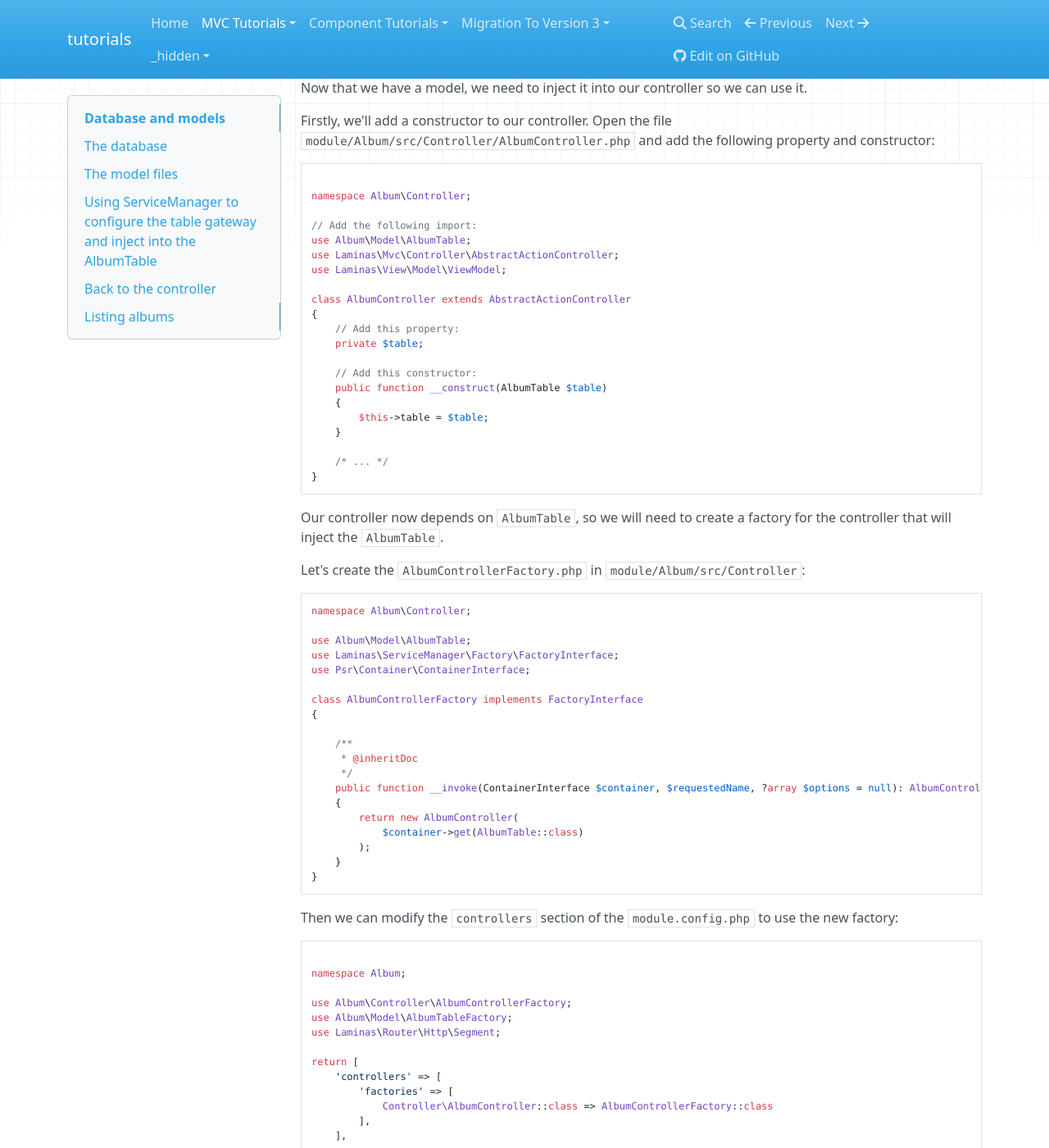
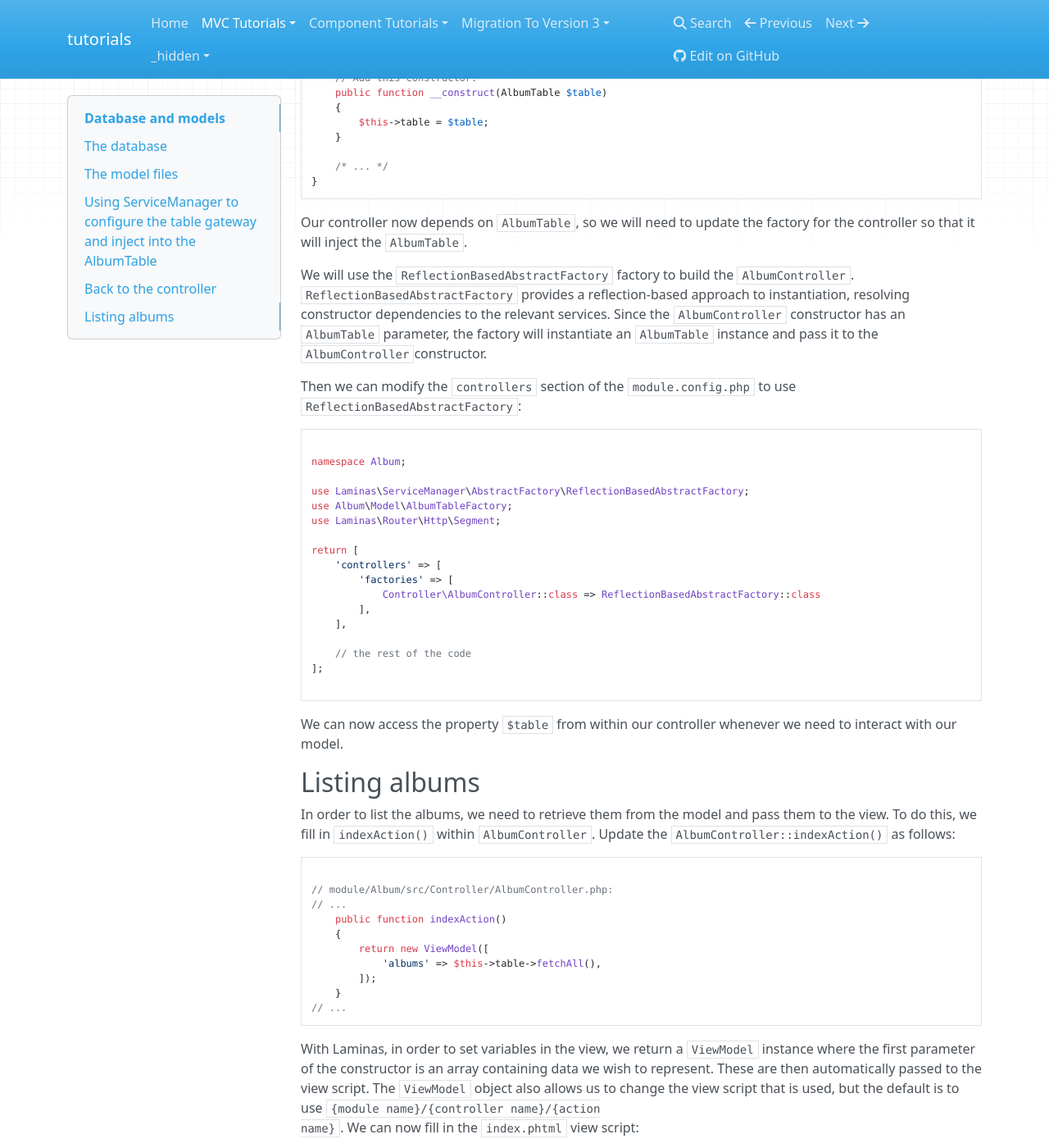
Before and after one commit to laminas/tutorials, an MkDocs documentation site: the page built from docs/book/getting-started/database-and-models.md, in a window 1280 px wide and 1400 px high, scrolled down 6075 px. Shown: the whole window at 82% size. Built offline with MkDocs 1.6.1, drawn with Linux system fonts in a browser that asks for light colours; nearby versions of some CDN libraries; some of the changed text lies outside the part shown.

Commit message:
Updated as per review comments
Signed-off-by: Eric Richer <eric.richer@vistoconsulting.com>

`````diff
--- a/docs/book/getting-started/database-and-models.md
+++ b/docs/book/getting-started/database-and-models.md
@@ -220,34 +220,14 @@ use Laminas\ServiceManager\Factory\InvokableFactory;
 
 return [
     'controllers' => [
-        'factories' => [
-            Controller\AlbumController::class => InvokableFactory::class,
-        ],
+        // ...
     ],
 
-    // The following section is new and should be added to your file:
     'router' => [
-        'routes' => [
-            'album' => [
-                'type'    => Segment::class,
-                'options' => [
-                    'route' => '/album[/:action[/:id]]',
-                    'constraints' => [
-                        'action' => '[a-zA-Z][a-zA-Z0-9_-]*',
-                        'id'     => '[0-9]+',
-                    ],
-                    'defaults' => [
-                        'controller' => Controller\AlbumController::class,
-                        'action'     => 'index',
-                    ],
-                ],
-            ],
-        ],
+        // ..
     ],
     'view_manager' => [
-        'template_path_stack' => [
-            'album' => __DIR__ . '/../view',
-        ],
+        // ...
     ],
     'service_manager' => [
         'factories' => [
@@ -397,47 +377,27 @@ class AlbumController extends AbstractActionController
 </code></pre>
 <!-- markdownlint-enable MD033 -->
 
-Our controller now depends on `AlbumTable`, so we will need to create a factory
-for the controller that will inject the `AlbumTable`.
+Our controller now depends on `AlbumTable`, so we will need to update the factory
+for the controller so that it will inject the `AlbumTable`.
 
-Let's create the `AlbumControllerFactory.php` in `module/Album/src/Controller`:
+We will use the `ReflectionBasedAbstractFactory` factory to build the `AlbumController`.
+`ReflectionBasedAbstractFactory` provides a reflection-based approach to instantiation, resolving constructor dependencies to the relevant services. Since the `AlbumController` constructor has an `AlbumTable` parameter, the factory will instantiate an `AlbumTable` instance and pass it to the `AlbumController`constructor.
 
-````php
-namespace Album\Controller;
-
-use Album\Model\AlbumTable;
-use Laminas\ServiceManager\Factory\FactoryInterface;
-use Psr\Container\ContainerInterface;
-
-class AlbumControllerFactory implements FactoryInterface
-{
-
-    /**
-     * @inheritDoc
-     */
-    public function __invoke(ContainerInterface $container, $requestedName, ?array $options = null): AlbumController
-    {
-        return new AlbumController(
-            $container->get(AlbumTable::class)
-        );
-    }
-}
-````
-
-Then we can modify the `controllers` section of the `module.config.php` to use the new factory:
+Then we can modify the `controllers` section of the `module.config.php` to
+use `ReflectionBasedAbstractFactory`:
 
 <!-- markdownlint-disable MD033 -->
 <pre class="language-php" data-line="3,10"><code>
 namespace Album;
 
-use Album\Controller\AlbumControllerFactory;
+use Laminas\ServiceManager\AbstractFactory\ReflectionBasedAbstractFactory;
 use Album\Model\AlbumTableFactory;
 use Laminas\Router\Http\Segment;
 
 return [
     'controllers' => [
         'factories' => [
-            Controller\AlbumController::class => AlbumControllerFactory::class
+            Controller\AlbumController::class => ReflectionBasedAbstractFactory::class
         ],
     ],
 
`````
Also changed, not shown: docs/book/getting-started/routing-and-controllers.md (+1 -1 lines).
